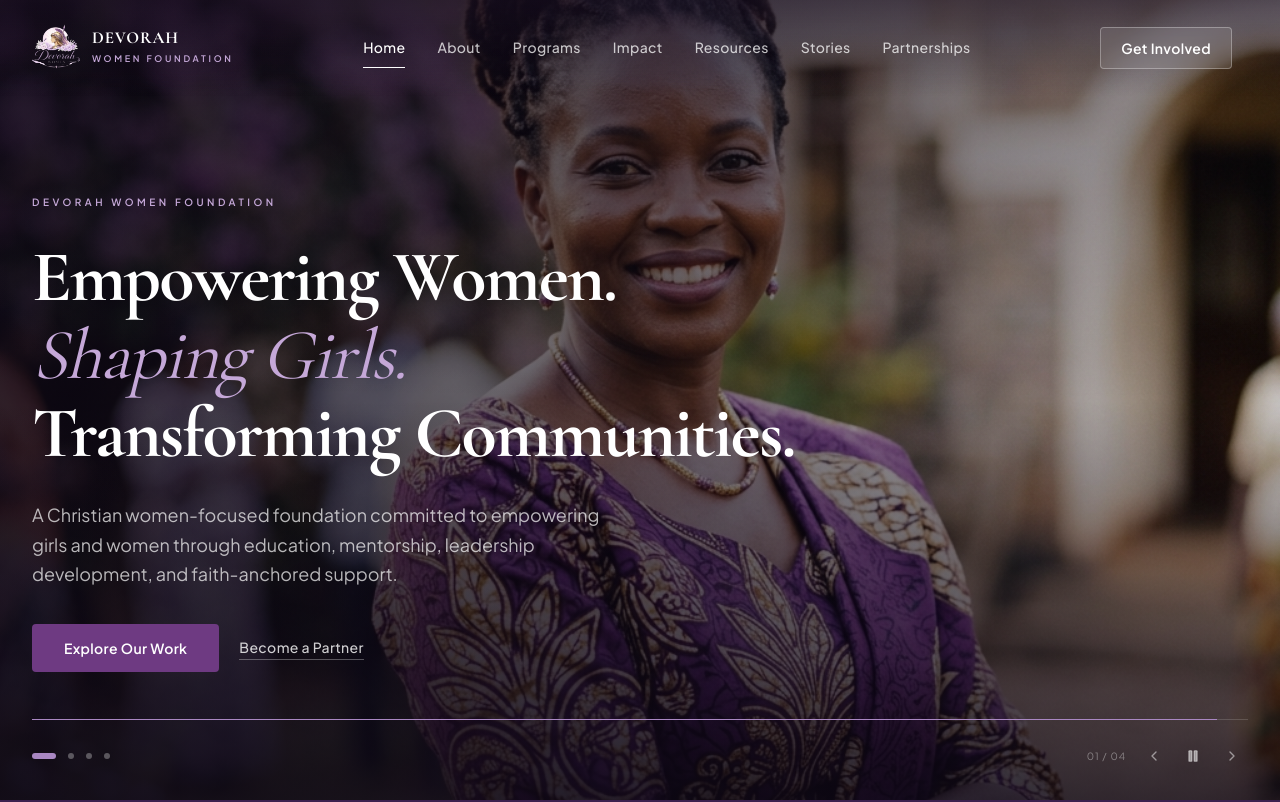
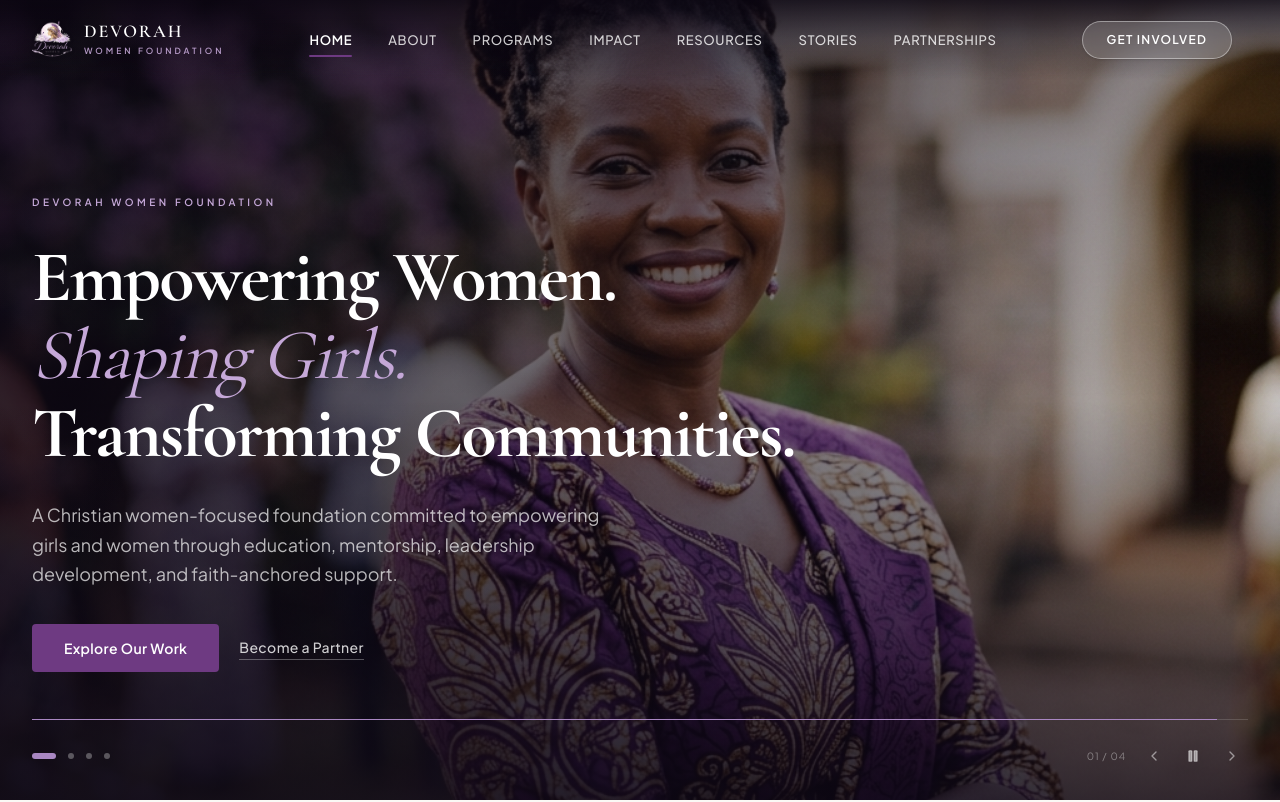
Before and after one commit to heropaulexy79/devorah-women-foundation, a Next.js app: page / in a window 1280 px wide. Shown: the top 802 px of the page. Built offline with nearby package versions, Linux system fonts and the light colour scheme.

Commit message:
few changes

```diff
--- a/app/page.tsx
+++ b/app/page.tsx
@@ -11,8 +11,8 @@ export default function Home() {
   return (
     <>
       <Hero />
+      <WhoWeAre />
       <ImpactStrip />
-      <WhoWeAre />
       <MissionVision />
       <ProgramsGrid />
       <FeaturedStory />
--- a/components/layout/Navbar.tsx
+++ b/components/layout/Navbar.tsx
@@ -33,33 +33,33 @@ export default function Navbar() {
     <header
       className={`fixed top-0 left-0 right-0 z-50 transition-all duration-500 ${
         scrolled
-          ? 'bg-[#FAF8F5]/95 backdrop-blur-lg border-b border-[#E8DDF0]/60 py-3'
-          : 'bg-gradient-to-b from-[#1a0f22]/50 to-transparent py-6'
+          ? 'bg-[#FAF8F5]/95 backdrop-blur-md border-b border-[#E8DDF0]/80 py-3.5 shadow-sm'
+          : 'bg-gradient-to-b from-[#0a0510]/80 via-[#0a0510]/30 to-transparent py-5'
       }`}
     >
       <div className="max-w-7xl mx-auto px-4 sm:px-6 lg:px-8 flex items-center justify-between">
         {/* Brand Logo */}
         <Link href="/" className="flex items-center gap-3 group focus:outline-none">
-          <div className="relative w-12 h-12 transition-opacity duration-300 group-hover:opacity-80">
+          <div className="relative w-10 h-10 transition-transform duration-300 group-hover:scale-105">
             <Image
               src="/logo.png"
               alt="Devorah Women Foundation Logo"
               fill
-              className="object-contain"
+              className="object-contain filter drop-shadow"
               priority
             />
           </div>
-          <div className="hidden sm:flex flex-col">
+          <div className="hidden sm:flex flex-col justify-center">
             <span
-              className={`font-serif text-[1.05rem] font-bold tracking-wider leading-none transition-colors duration-300 ${
+              className={`font-serif text-lg font-semibold tracking-widest leading-none transition-colors duration-300 ${
                 scrolled ? 'text-[#3B214F]' : 'text-white'
               }`}
             >
               DEVORAH
             </span>
             <span
-              className={`text-[9px] font-semibold tracking-[0.3em] uppercase mt-1 transition-colors duration-300 ${
-                scrolled ? 'text-[#6E3A82]' : 'text-[#C5A8D8]'
+              className={`text-[8.5px] font-semibold tracking-[0.35em] uppercase mt-1 transition-colors duration-300 ${
+                scrolled ? 'text-[#6E3A82]' : 'text-[#C5A8D8]/90'
               }`}
             >
               WOMEN FOUNDATION
@@ -75,19 +75,19 @@ export default function Navbar() {
               <Link
                 key={link.href}
                 href={link.href}
-                className={`px-3 py-2 text-[0.875rem] font-medium tracking-wide transition-all duration-200 relative ${
+                className={`px-3.5 py-1.5 text-[13px] font-medium tracking-wider uppercase transition-all duration-300 relative ${
                   scrolled
                     ? isActive
-                      ? 'text-[#6E3A82]'
-                      : 'text-[#242024]/75 hover:text-[#6E3A82]'
+                      ? 'text-[#6E3A82] font-semibold'
+                      : 'text-[#3B214F]/80 hover:text-[#6E3A82]'
                     : isActive
-                    ? 'text-white'
-                    : 'text-white/75 hover:text-white'
+                    ? 'text-white font-semibold'
+                    : 'text-white/80 hover:text-white'
                 }`}
               >
                 {link.label}
                 {isActive && (
-                  <span className="absolute bottom-0 left-3 right-3 h-px bg-current" />
+                  <span className="absolute bottom-0 left-3.5 right-3.5 h-[2px] bg-[#6E3A82] rounded-full" />
                 )}
               </Link>
             );
@@ -98,10 +98,10 @@ export default function Navbar() {
         <div className="flex items-center space-x-4">
           <Link
             href="/get-involved"
-            className={`hidden sm:inline-flex items-center gap-1.5 px-5 py-2.5 rounded-sm text-sm font-semibold tracking-wide transition-all duration-300 ${
+            className={`hidden sm:inline-flex items-center gap-1.5 px-6 py-2.5 rounded-full text-xs font-semibold uppercase tracking-widest transition-all duration-300 shadow-sm hover:shadow-md ${
               scrolled
                 ? 'bg-[#6E3A82] hover:bg-[#3B214F] text-white'
-                : 'bg-white/10 hover:bg-white/20 text-white border border-white/30 backdrop-blur-sm'
+                : 'bg-white/15 hover:bg-white/25 text-white border border-white/40 backdrop-blur-md'
             }`}
           >
             Get Involved
@@ -110,7 +110,7 @@ export default function Navbar() {
           {/* Mobile Menu Toggle */}
           <button
             onClick={() => setMobileMenuOpen(!mobileMenuOpen)}
-            className={`lg:hidden p-2.5 rounded-sm transition-colors focus:outline-none ${
+            className={`lg:hidden p-2 rounded-lg transition-colors focus:outline-none ${
               scrolled
                 ? 'text-[#3B214F] hover:bg-[#E8DDF0]/50'
                 : 'text-white hover:bg-white/10'
@@ -118,15 +118,15 @@ export default function Navbar() {
             aria-label="Toggle navigation menu"
             aria-expanded={mobileMenuOpen}
           >
-            {mobileMenuOpen ? <X className="w-5 h-5" /> : <Menu className="w-5 h-5" />}
+            {mobileMenuOpen ? <X className="w-6 h-6" /> : <Menu className="w-6 h-6" />}
           </button>
         </div>
       </div>
 
       {/* Mobile Drawer Navigation */}
       {mobileMenuOpen && (
-        <div className="lg:hidden fixed inset-x-0 top-[64px] bg-[#FAF8F5] border-b border-[#E8DDF0] shadow-xl">
-          <div className="px-4 pt-4 pb-6 space-y-1">
+        <div className="lg:hidden fixed inset-x-0 top-[68px] bg-[#FAF8F5] border-b border-[#E8DDF0] shadow-2xl backdrop-blur-xl">
+          <div className="px-6 pt-5 pb-8 space-y-2">
             {NAV_LINKS.map((link) => {
               const isActive = pathname === link.href;
               return (
@@ -134,21 +134,21 @@ export default function Navbar() {
                   key={link.href}
                   href={link.href}
                   onClick={() => setMobileMenuOpen(false)}
-                  className={`block px-4 py-3 text-base font-medium transition-colors ${
+                  className={`block px-4 py-3 rounded-md text-sm font-medium tracking-wider uppercase transition-colors ${
                     isActive
-                      ? 'text-[#3B214F] font-semibold border-l-2 border-[#6E3A82] bg-[#F7F3F8]'
-                      : 'text-[#242024] hover:text-[#6E3A82] hover:bg-[#F7F3F8]'
+                      ? 'text-[#3B214F] font-semibold border-l-4 border-[#6E3A82] bg-[#F7F3F8]'
+                      : 'text-[#242024]/80 hover:text-[#6E3A82] hover:bg-[#F7F3F8]'
                   }`}
                 >
                   {link.label}
                 </Link>
               );
             })}
-            <div className="pt-4 border-t border-[#E8DDF0]">
+            <div className="pt-5 border-t border-[#E8DDF0]">
               <Link
                 href="/get-involved"
                 onClick={() => setMobileMenuOpen(false)}
-                className="w-full flex items-center justify-center gap-2 bg-[#6E3A82] text-white py-3.5 rounded-sm font-semibold text-center tracking-wide"
+                className="w-full flex items-center justify-center gap-2 bg-[#6E3A82] text-white py-3.5 rounded-full font-semibold text-xs uppercase tracking-widest text-center shadow-md"
               >
                 Get Involved
               </Link>
--- a/components/sections/Hero.tsx
+++ b/components/sections/Hero.tsx
@@ -110,7 +110,7 @@ export default function Hero() {
 
   return (
     <section
-      className="relative w-full min-h-[95vh] lg:min-h-screen flex items-end pb-24 lg:pb-32 overflow-hidden bg-[#1a0f22] -mt-20"
+      className="relative w-full min-h-[95vh] lg:min-h-screen flex items-end pt-28 pb-24 lg:pb-32 overflow-hidden bg-[#1a0f22] -mt-20"
       onMouseEnter={() => setIsPaused(true)}
       onMouseLeave={() => setIsPaused(false)}
     >
```
